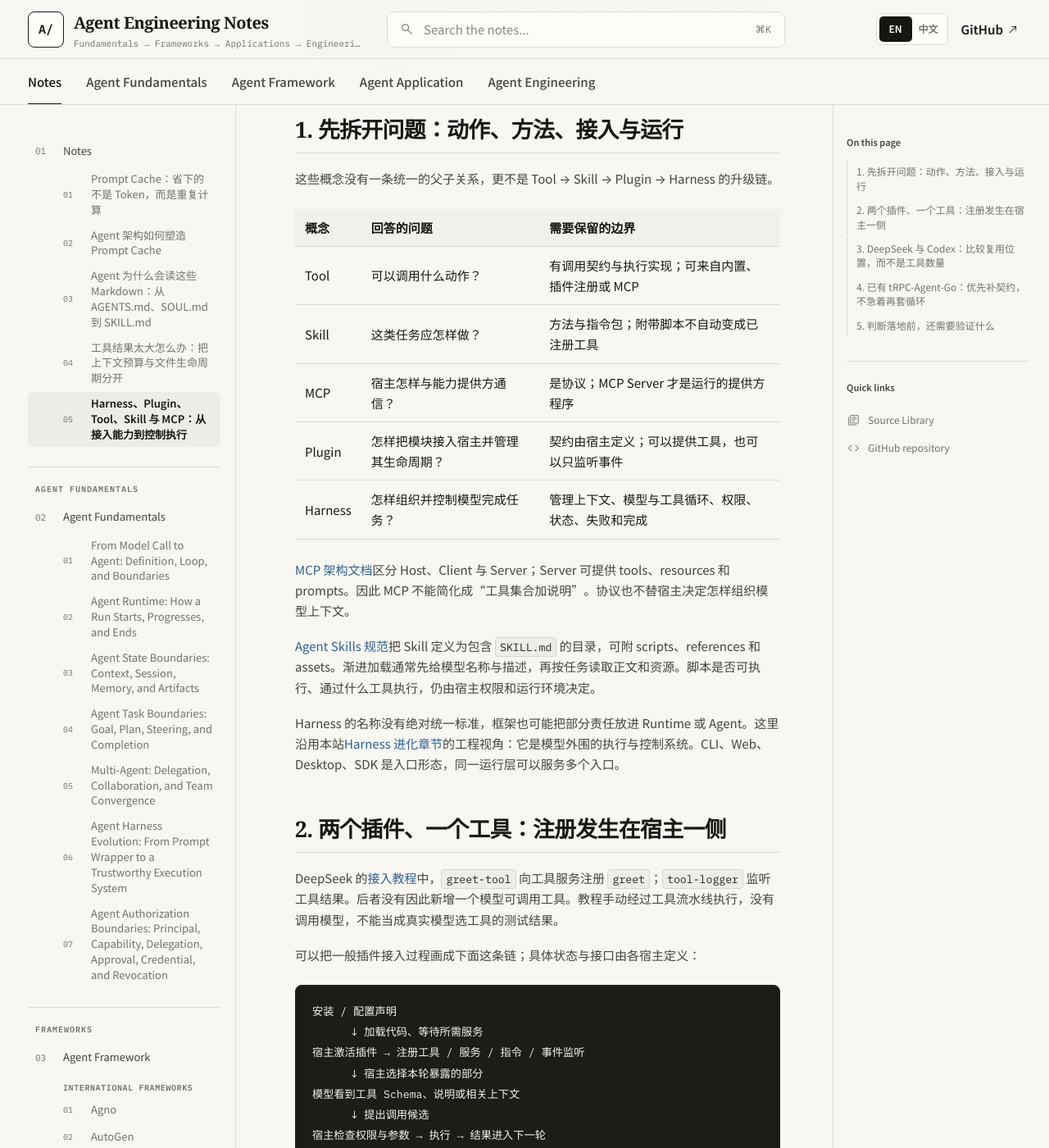
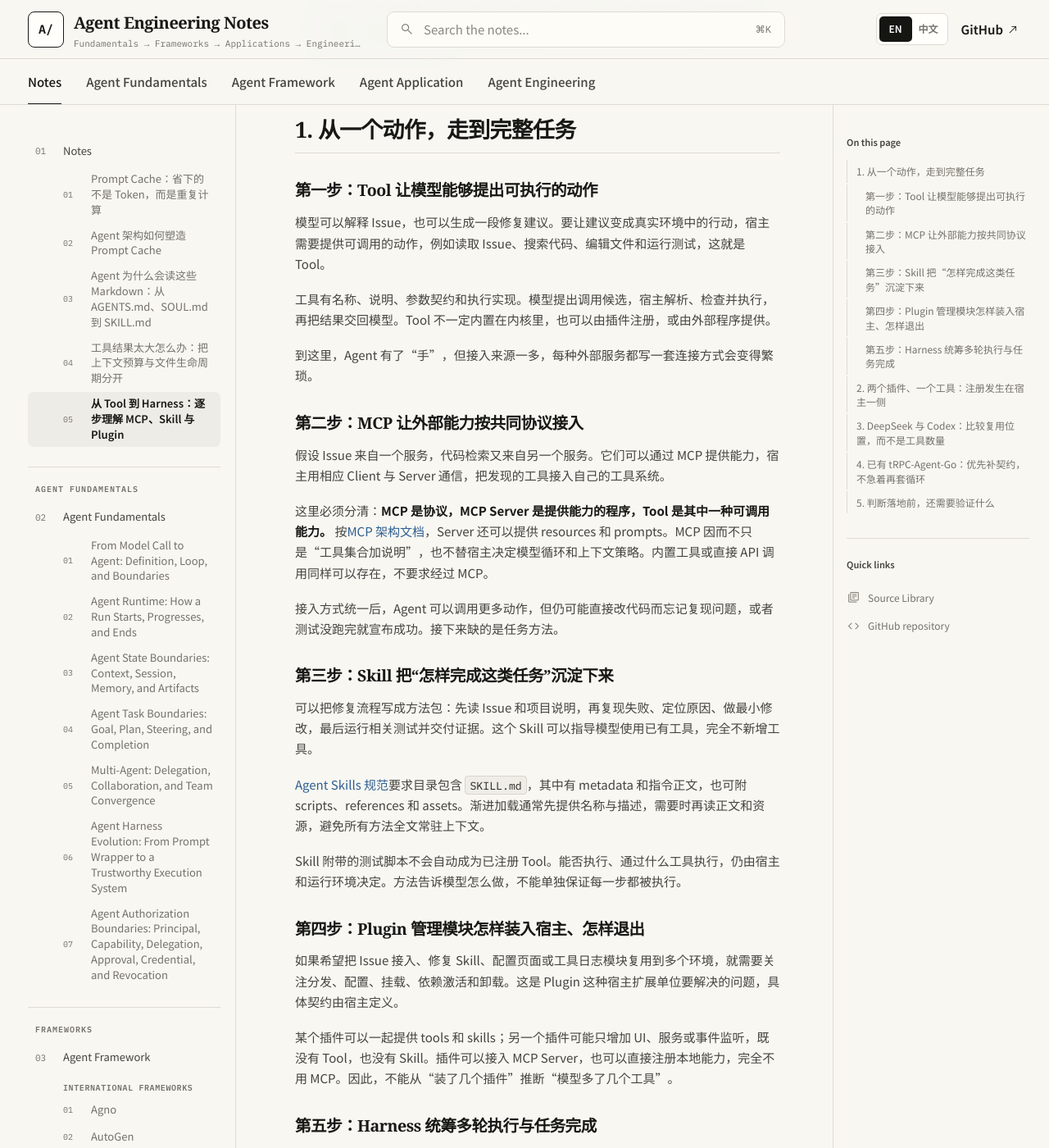
Before and after one commit to Eddiee-Wei/agent-engineering-notes, a Jekyll site: the page built from notes/harness-plugin-tool-skill-boundaries.md, in a window 1280 px wide and 1400 px high, scrolled down 621 px. Shown: the whole window at 82% size. Built offline with Jekyll 4.4.1, drawn with Linux system fonts in a browser that asks for light colours; some of the changed text lies outside the part shown.

Commit message:
docs: explain tools and harness through a progressive example

```diff
--- a/notes/harness-plugin-tool-skill-boundaries.md
+++ b/notes/harness-plugin-tool-skill-boundaries.md
@@ -1,38 +1,72 @@
 ---
 layout: default
-title: "Harness、Plugin、Tool、Skill 与 MCP：从接入能力到控制执行"
+title: "从 Tool 到 Harness：逐步理解 MCP、Skill 与 Plugin"
 nav_order: 5
-description: 从两个插件为什么只有一个工具的困惑出发，厘清扩展、协议与执行层，并讨论 Codex、DeepSeek Harness 和 tRPC-Agent-Go 的接入取舍。
+description: 用修复 Issue 的假想场景，从可调用动作逐步理解接入协议、任务方法、插件生命周期与完整执行系统，再讨论三种框架的复用取舍。
 last_verified: 2026-10-28
 ---
 
 <span class="eyebrow">01 · NOTES · 05</span>
 
-# Harness、Plugin、Tool、Skill 与 MCP：从接入能力到控制执行
+# 从 Tool 到 Harness：逐步理解 MCP、Skill 与 Plugin
 
-读 Agent 框架时，一个容易产生的困惑是：已经有 Tool、Skill 和 MCP，为什么还需要 Plugin？如果 Harness 把这些东西接起来，它是不是一个更大的 CLI？进一步考虑已有 Go Agent 服务时，又容易跳到“是否应该换一套循环”。
+如果希望 Agent 根据一个公开 Issue 修复代码，最先需要补什么？能读 Issue、查代码、修改文件和运行测试，似乎就够了。但随着任务变复杂，还会遇到外部系统怎样接入、修复流程怎样复用、模块怎样装卸，以及失败后怎样继续等问题。
 
-这次概念讨论的转折来自一个很小的例子：DeepSeek Harness 的 Cordis 教程新增两个示例插件，但只新增一个工具。**扩展模块的数量，不等于模型能调用的动作数量。** 沿着“谁注册、谁看到、谁执行、谁清理”看，几个词才各自找到位置。
+把这些问题按出现的顺序展开，比一开始记住五个定义更容易理解。下面用同一个假想任务贯穿：**读取 Issue，定位代码，完成修复，并用测试证明结果。** 这是帮助理解的场景，不是已执行的实验；讲解顺序也不代表技术包含关系或历史演进顺序。
 
 > 本文是公开文档阅读与设计分析，核对于 2026-10-28；没有运行教程、适配用户项目或进行性能实验。API 应按项目锁定版本再次核对。文中比较不涉及私有实现，也不代表安全性或能力排名。
 
-## 1. 先拆开问题：动作、方法、接入与运行
+## 1. 从一个动作，走到完整任务
 
-这些概念没有一条统一的父子关系，更不是 Tool → Skill → Plugin → Harness 的升级链。
+### 第一步：Tool 让模型能够提出可执行的动作
 
-| 概念 | 回答的问题 | 需要保留的边界 |
+模型可以解释 Issue，也可以生成一段修复建议。要让建议变成真实环境中的行动，宿主需要提供可调用的动作，例如读取 Issue、搜索代码、编辑文件和运行测试，这就是 Tool。
+
+工具有名称、说明、参数契约和执行实现。模型提出调用候选，宿主解析、检查并执行，再把结果交回模型。Tool 不一定内置在内核里，也可以由插件注册，或由外部程序提供。
+
+到这里，Agent 有了“手”，但接入来源一多，每种外部服务都写一套连接方式会变得繁琐。
+
+### 第二步：MCP 让外部能力按共同协议接入
+
+假设 Issue 来自一个服务，代码检索又来自另一个服务。它们可以通过 MCP 提供能力，宿主用相应 Client 与 Server 通信，把发现的工具接入自己的工具系统。
+
+这里必须分清：**MCP 是协议，MCP Server 是提供能力的程序，Tool 是其中一种可调用能力。** 按[MCP 架构文档](https://modelcontextprotocol.io/docs/learn/architecture)，Server 还可以提供 resources 和 prompts。MCP 因而不只是“工具集合加说明”，也不替宿主决定模型循环和上下文策略。内置工具或直接 API 调用同样可以存在，不要求经过 MCP。
+
+接入方式统一后，Agent 可以调用更多动作，但仍可能直接改代码而忘记复现问题，或者测试没跑完就宣布成功。接下来缺的是任务方法。
+
+### 第三步：Skill 把“怎样完成这类任务”沉淀下来
+
+可以把修复流程写成方法包：先读 Issue 和项目说明，再复现失败、定位原因、做最小修改，最后运行相关测试并交付证据。这个 Skill 可以指导模型使用已有工具，完全不新增工具。
+
+[Agent Skills 规范](https://agentskills.io/specification)要求目录包含 `SKILL.md`，其中有 metadata 和指令正文，也可附 scripts、references 和 assets。渐进加载通常先提供名称与描述，需要时再读正文和资源，避免所有方法全文常驻上下文。
+
+Skill 附带的测试脚本不会自动成为已注册 Tool。能否执行、通过什么工具执行，仍由宿主和运行环境决定。方法告诉模型怎么做，不能单独保证每一步都被执行。
+
+### 第四步：Plugin 管理模块怎样装入宿主、怎样退出
+
+如果希望把 Issue 接入、修复 Skill、配置页面或工具日志模块复用到多个环境，就需要关注分发、配置、挂载、依赖激活和卸载。这是 Plugin 这种宿主扩展单位要解决的问题，具体契约由宿主定义。
+
+某个插件可以一起提供 tools 和 skills；另一个插件可能只增加 UI、服务或事件监听，既没有 Tool，也没有 Skill。插件可以接入 MCP Server，也可以直接注册本地能力，完全不用 MCP。因此，不能从“装了几个插件”推断“模型多了几个工具”。
+
+### 第五步：Harness 统筹多轮执行与任务完成
+
+现在动作、接入、方法和模块都有了，仍需要有人负责：本轮给模型哪些上下文，何时执行工具，哪些动作要审批，历史和状态怎样保存，错误后是否重试，以及测试结果是否足以证明任务完成。
+
+这里沿用本站[Harness 进化章节](../docs/06-agent-harness-evolution.md)的工程视角：**Harness 是模型外围的执行与控制系统。** 在这个例子中，它让“读 Issue → 查代码 → 修改 → 测试 → 根据结果继续或结束”真正成为受控循环，而不只是一段流程说明。
+
+术语没有绝对统一标准，框架也可能把这些责任放进 Runtime 或 Agent。CLI、Web、Desktop、SDK 是入口形态，同一运行层可以服务多个入口，Harness 不只服务 CLI。
+
+走完这个例子，再回看五个概念：
+
+| 概念 | 在修复任务中解决什么问题 | 关键边界 |
 | --- | --- | --- |
-| Tool | 可以调用什么动作？ | 有调用契约与执行实现；可来自内置、插件注册或 MCP |
-| Skill | 这类任务应怎样做？ | 方法与指令包；附带脚本不自动变成已注册工具 |
-| MCP | 宿主怎样与能力提供方通信？ | 是协议；MCP Server 才是运行的提供方程序 |
-| Plugin | 怎样把模块接入宿主并管理其生命周期？ | 契约由宿主定义；可以提供工具，也可以只监听事件 |
-| Harness | 怎样组织并控制模型完成任务？ | 管理上下文、模型与工具循环、权限、状态、失败和完成 |
+| Tool | 读取 Issue、查代码、运行测试等动作 | 可调用动作，不限定来源 |
+| MCP | 接入外部 Issue 或检索服务 | 通信协议；Server 是提供方程序 |
+| Skill | 复现、修复、测试与交付的方法 | 可以只使用已有工具 |
+| Plugin | 分发、配置、挂载和清理扩展模块 | 能力与生命周期契约由宿主定义 |
+| Harness | 统筹上下文、循环、权限、状态与验收 | 是执行控制层，服务不同产品入口 |
 
-[MCP 架构文档](https://modelcontextprotocol.io/docs/learn/architecture)区分 Host、Client 与 Server；Server 可提供 tools、resources 和 prompts。因此 MCP 不能简化成“工具集合加说明”。协议也不替宿主决定怎样组织模型上下文。
-
-[Agent Skills 规范](https://agentskills.io/specification)把 Skill 定义为包含 `SKILL.md` 的目录，可附 scripts、references 和 assets。渐进加载通常先给模型名称与描述，再按任务读取正文和资源。脚本是否可执行、通过什么工具执行，仍由宿主权限和运行环境决定。
-
-Harness 的名称没有绝对统一标准，框架也可能把部分责任放进 Runtime 或 Agent。这里沿用本站[Harness 进化章节](../docs/06-agent-harness-evolution.md)的工程视角：它是模型外围的执行与控制系统。CLI、Web、Desktop、SDK 是入口形态，同一运行层可以服务多个入口。
+这是读者理解问题的顺序，**不是 Tool 被包进 MCP，再包进 Skill 和 Plugin 的层层包含关系**。已有本地工具、一个 Skill 和受控循环，也能完成任务；不必为了凑齐名字引入每一种机制。下面再看真实插件接入，检验这些区分是否有用。
 
 ## 2. 两个插件、一个工具：注册发生在宿主一侧
 
```
Also changed, not shown: README.md.
